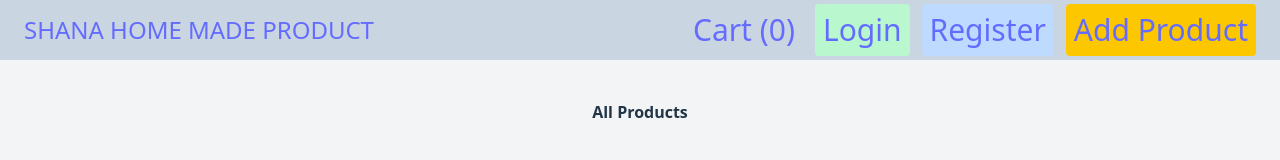
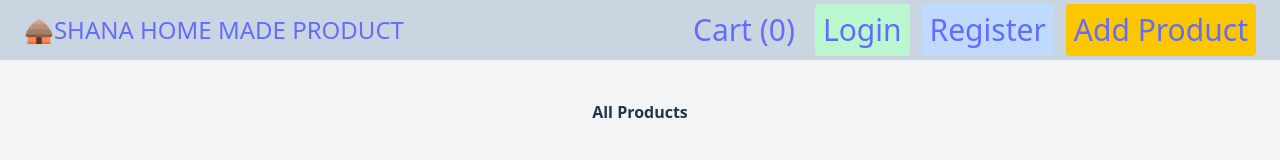
Before and after one commit to Shana-dude/mernpro-aws-ecom, a React (Vite) app in the folder frontend/: page / in a window 1280 px wide. Shown: the top 160 px of the page. Built offline with nearby package versions, Linux system fonts and the light colour scheme; no server answers.

Commit message:
Update header text to include emoji

```diff
--- a/frontend/src/App.jsx
+++ b/frontend/src/App.jsx
@@ -40,7 +40,7 @@ function App() {
       {/* ================= HEADER ================= */}
       <header className="h-15 bg-slate-300 text-black flex items-center justify-between px-6">
         <Link to="/" className="text-2xl font-bold">
-          SHANA HOME MADE PRODUCT
+          🛖SHANA HOME MADE PRODUCT
         </Link>
 
         <div className="flex gap-3 items-center">
```
